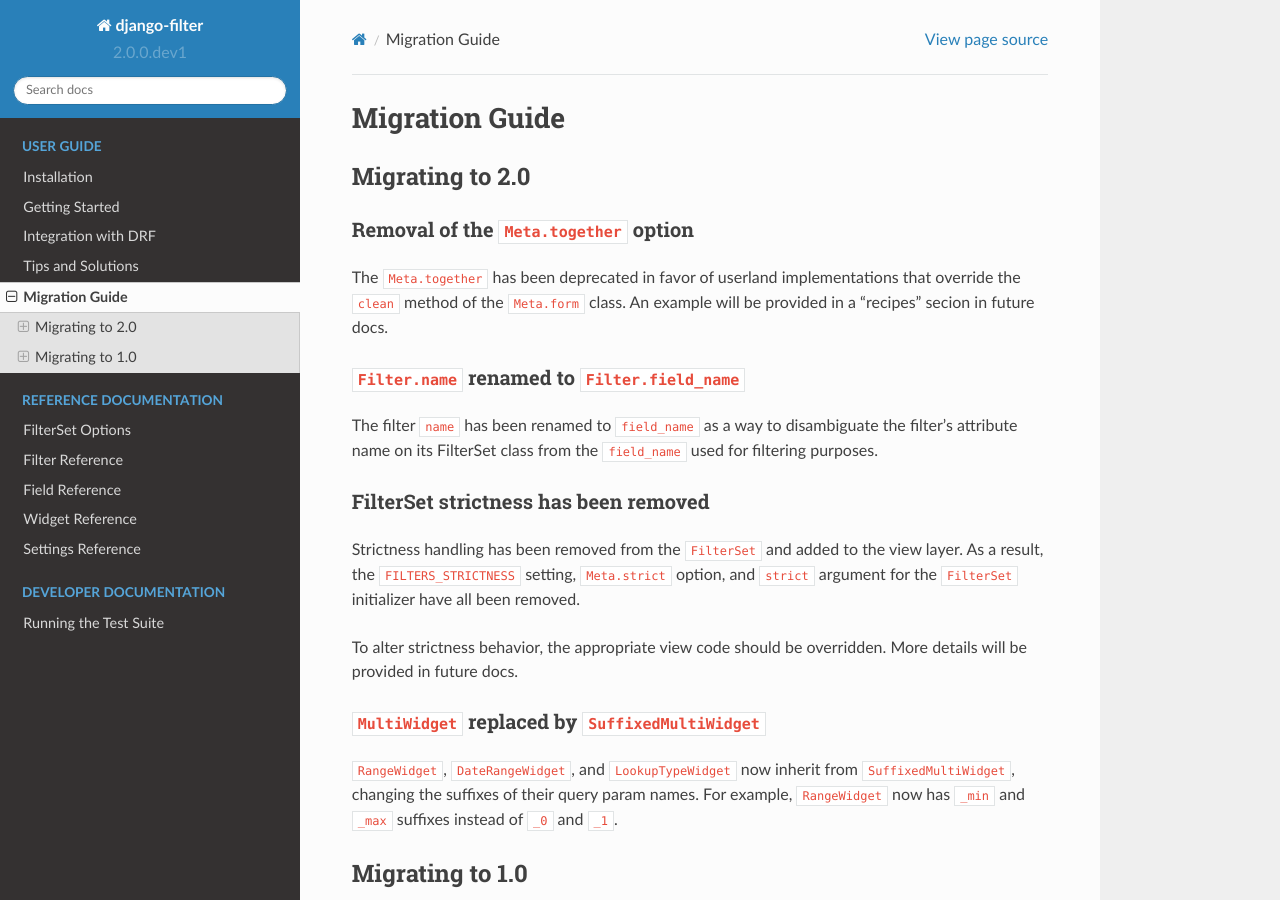
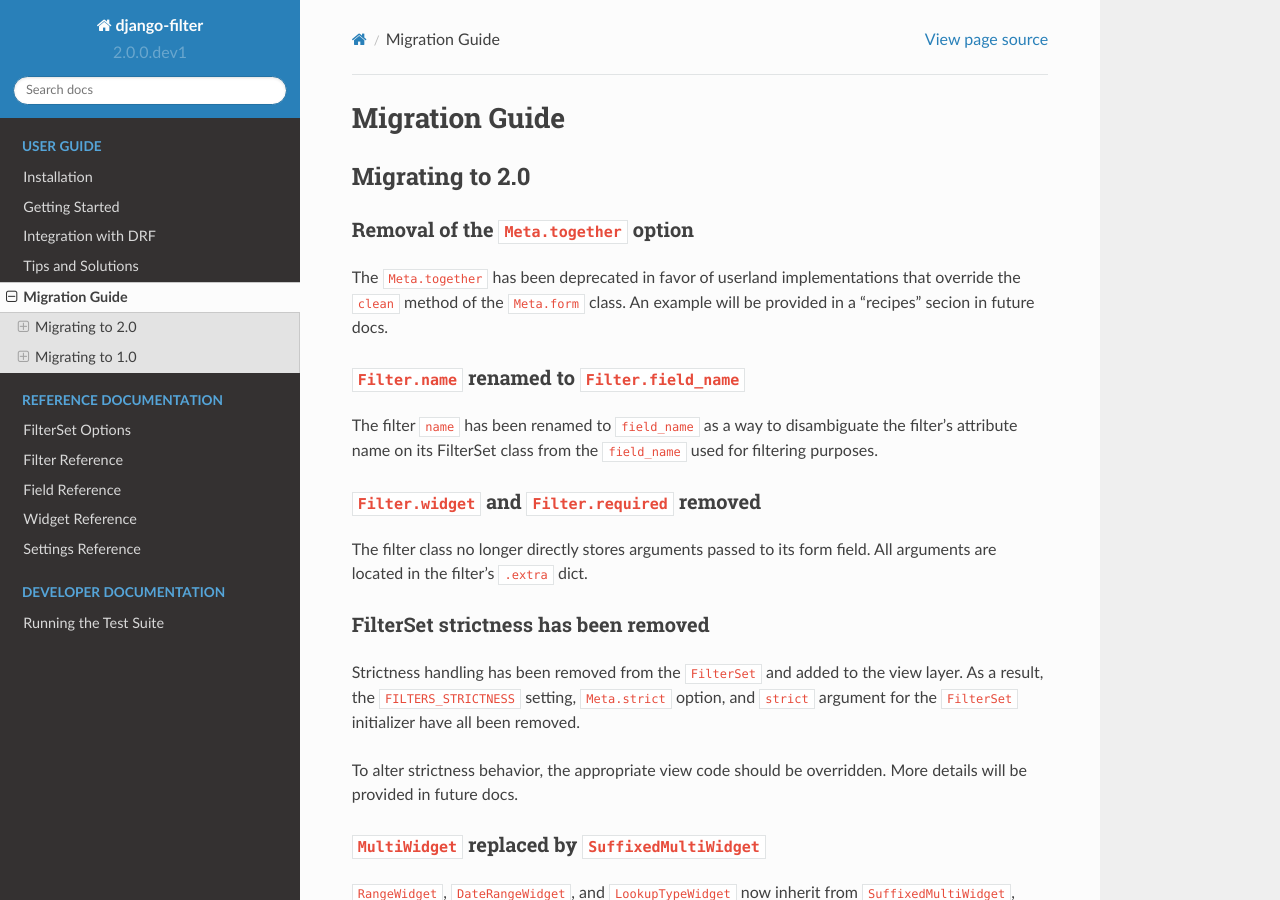
Before and after one commit to carltongibson/django-filter, a Sphinx documentation site: the page built from docs/guide/migration.txt, in a window 1280 px wide and 900 px high. Built offline with Sphinx 7.4.7 and the Read the Docs theme 2.0.0, drawn with Linux system fonts in a browser that asks for light colours.

Commit message:
Add missing migration doc for Filter.extra

```diff
--- a/docs/guide/migration.txt
+++ b/docs/guide/migration.txt
@@ -19,6 +19,12 @@
 The filter ``name`` has been renamed to ``field_name`` as a way to disambiguate
 the filter's attribute name on its FilterSet class from the ``field_name`` used
 for filtering purposes.
+
+``Filter.widget`` and ``Filter.required`` removed
+-------------------------------------------------
+
+The filter class no longer directly stores arguments passed to its form field.
+All arguments are located in the filter's ``.extra`` dict.
 
 FilterSet strictness has been removed
 -------------------------------------
```
